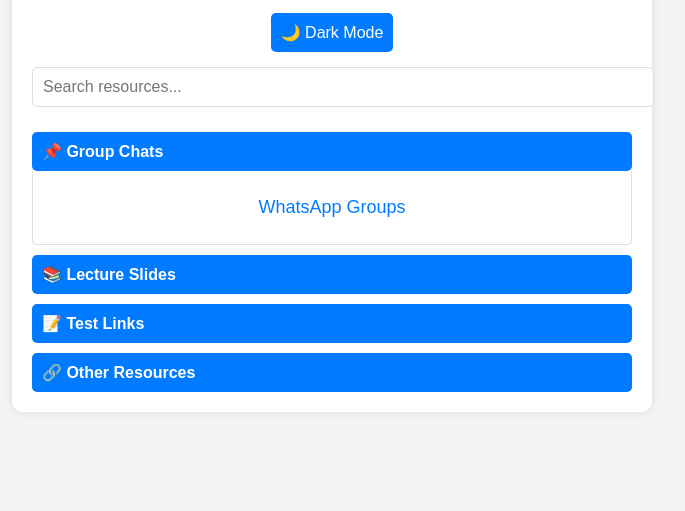
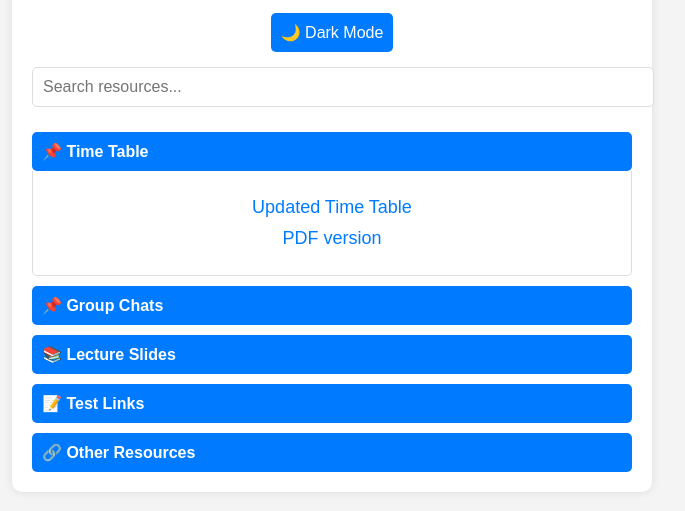
Before and after one commit to maitisubhrosil/resource-hub, a plain HTML site: page index.html in a window 1280 px wide. Both pictures are taken after a click on the element "📌 Group Chats". Shown: the part 161-672 px from the top of the page, without its empty margins (308-993 px from the left). Drawn offline with Linux system fonts and the light colour scheme.

Commit message:
Update index.html
added links for nulearn platform and class schedules

```diff
--- a/index.html
+++ b/index.html
@@ -108,6 +108,14 @@
 
         <input type="text" class="search-bar" id="searchInput" placeholder="Search resources..." onkeyup="searchLinks()">
 
+        <div class="section" onclick="toggleSection('groupChats')">📌 Time Table</div>
+        <div class="content" id="groupChats">
+            <ul>
+                <li><a href="https://docs.google.com/spreadsheets/d/1I1Z6fDyAnKkuevPIoKy19iXH_SAYhLk3-s_u_7YZEyM/edit?gid=0#gid=0" target="_blank">Updated Time Table</a></li>
+                <li><a href="https://github.com/maitisubhrosil/resource-hub/blob/main/resources/Schedule%20-%20eMBA%20Batch%205%20Term%20I%20-%20Sheet1.pdf" target="_blank">PDF version</a></li>
+            </ul>
+        </div>
+
         <div class="section" onclick="toggleSection('groupChats')">📌 Group Chats</div>
         <div class="content" id="groupChats">
             <ul>
@@ -120,7 +128,7 @@
         <div class="content" id="lectureSlides">
             <ul>
                 <li><a href="#" target="_blank">Lecture 1: Introduction</a></li>
-                <li><a href="#" target="_blank">Lecture 2: Advanced Topics</a></li>
+                <li><a href="https://learning.nulearn.in/course/view.php?id=365" target="_blank">NuLearn Platform</a></li>
             </ul>
         </div>
 
```
